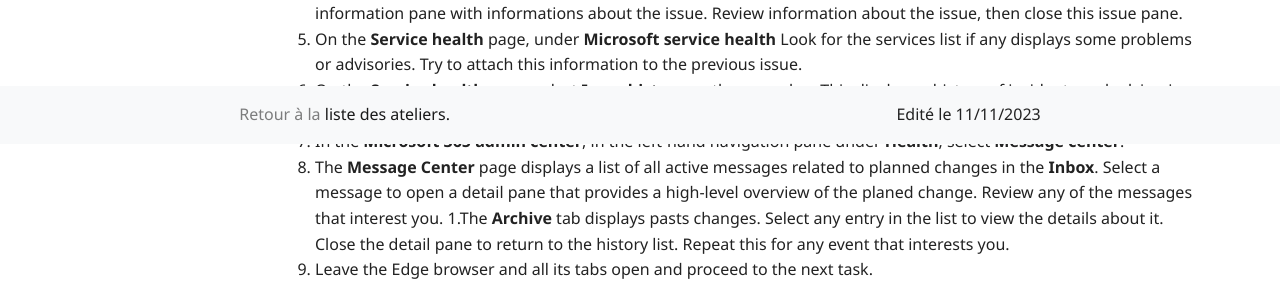
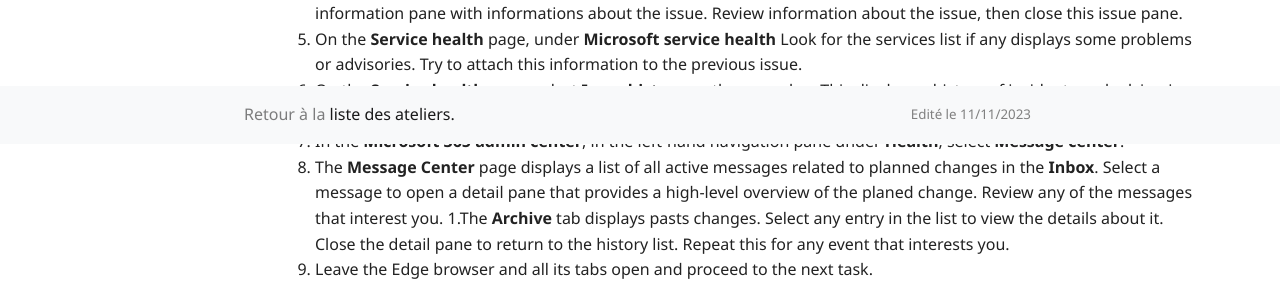
Before and after one commit to renaudwangler/ib-labs, a Jekyll site: the page built from msms030fr/lab11e1.md, in a window 1280 px wide. Shown: the part 756-1053 px from the top of the page. Built offline with Jekyll 4.4.1, drawn with Linux system fonts in a browser that asks for light colours; nearby versions of some CDN libraries; comment, search, counter and statistics services are not loaded.

Commit message:
css pageVersion

```diff
--- a/_layouts/stage.html
+++ b/_layouts/stage.html
@@ -47,7 +47,7 @@ layout: default
                 Retour à la <a href="index.html">liste des ateliers.</a>
             </span>
             {% if page.date %}
-            <div id=""pageVersion">
+            <div id="pageVersion">
                 Edité le {{ page.date }}
             </div>
             {% endif %}
```
